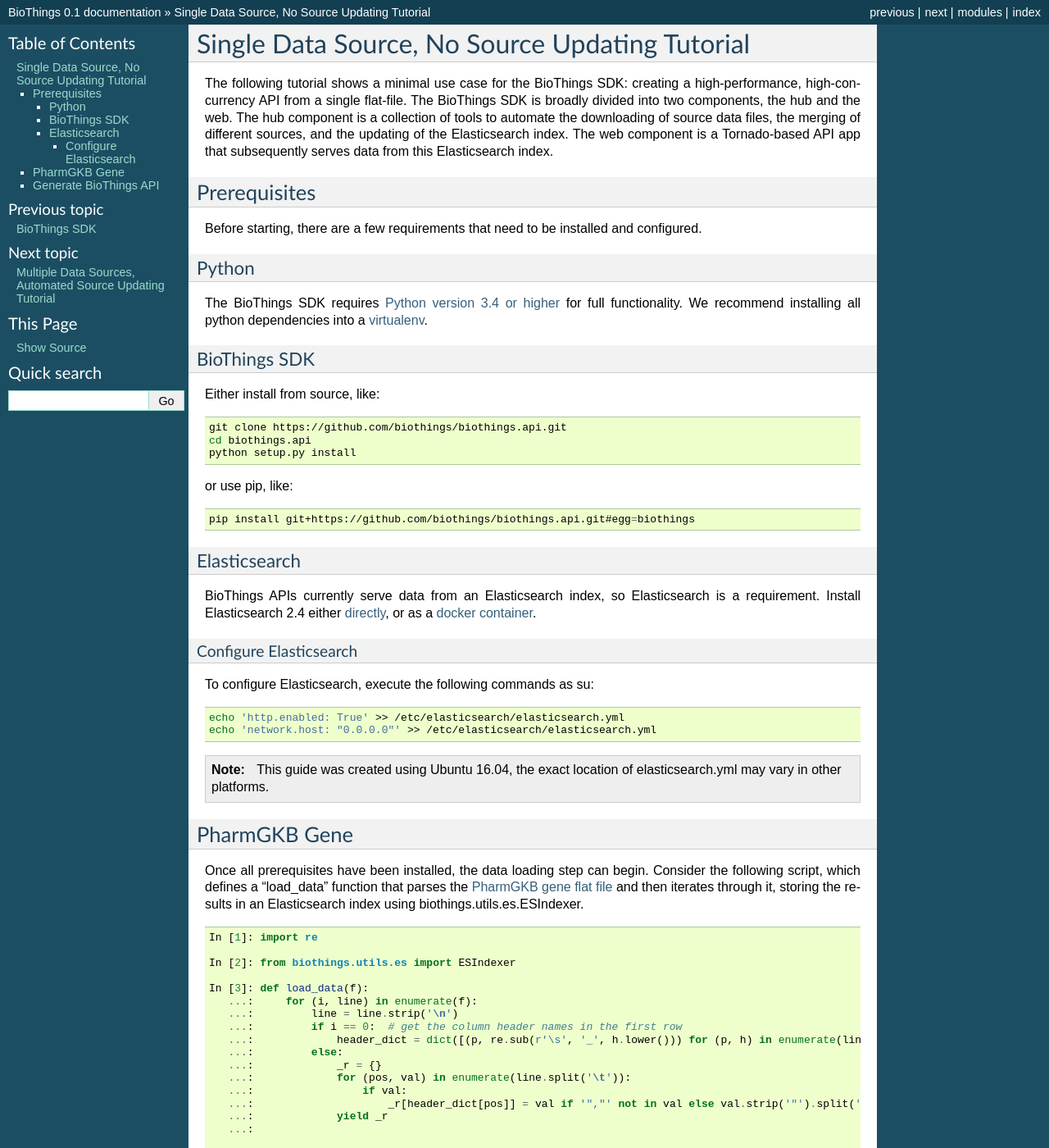
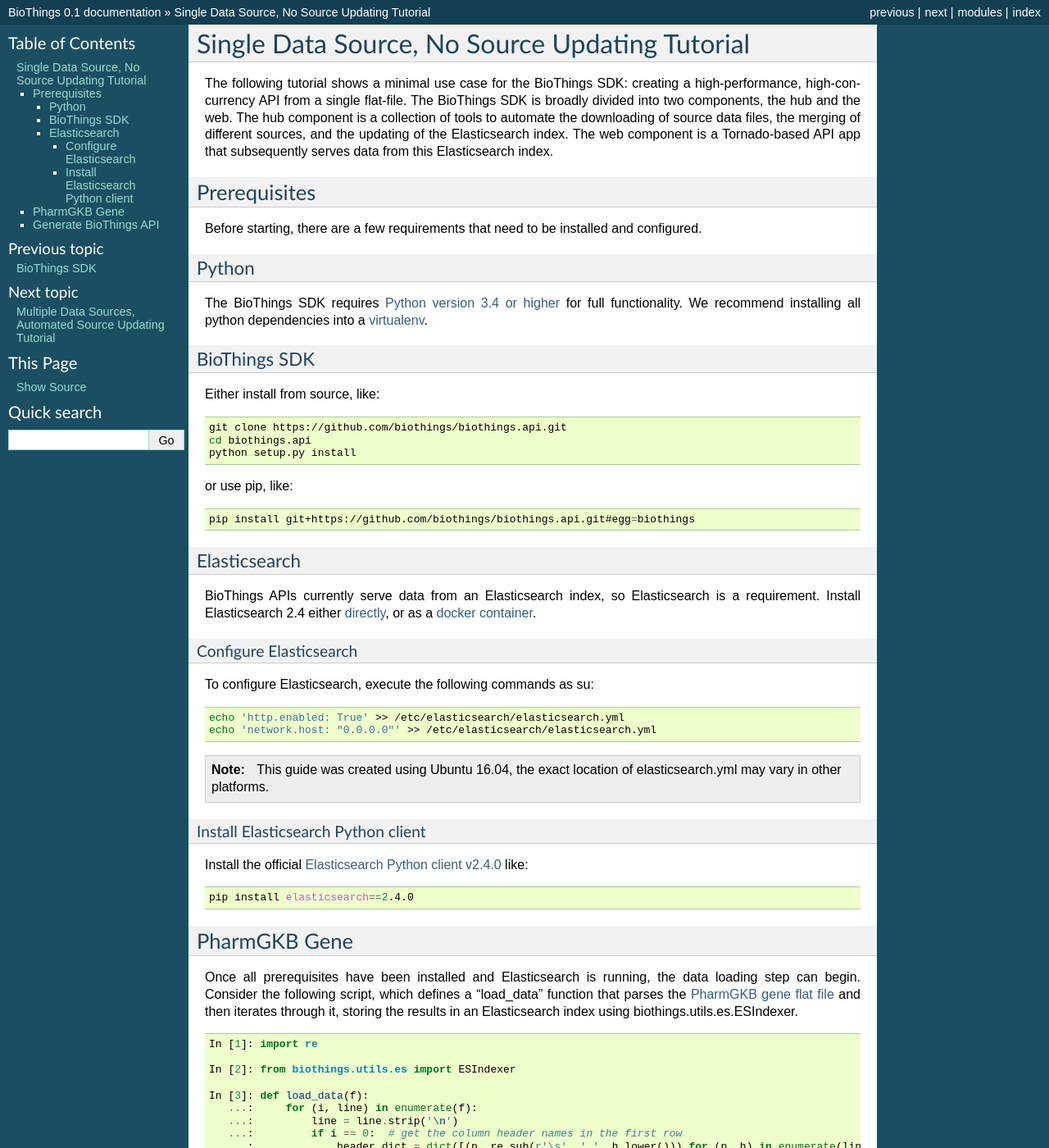
Before and after one commit to biothings/biothings.api, a Sphinx documentation site: the page built from docs/doc/single_source_tutorial.rst, in a window 1280 px wide and 1400 px high. Shown: the whole window at 82% size. Built offline with Sphinx 7.4.7, drawn with Linux system fonts in a browser that asks for light colours.

Commit message:
Slight modification of single source tutorial to add ES python client prerequisite

```diff
--- a/docs/doc/single_source_tutorial.rst
+++ b/docs/doc/single_source_tutorial.rst
@@ -56,10 +56,19 @@
 
 .. note:: This guide was created using Ubuntu 16.04, the exact location of elasticsearch.yml may vary in other platforms.
 
+Install Elasticsearch Python client
++++++++++++++++++++++++++++++++++++
+
+Install the official `Elasticsearch Python client v2.4.0 <http://elasticsearch-py.readthedocs.io/en/2.4.0/>`_ like:
+
+.. code-block:: bash
+
+    pip install elasticsearch==2.4.0
+
 PharmGKB Gene
 ^^^^^^^^^^^^^
 
-Once all prerequisites have been installed, the data loading step can begin.
+Once all prerequisites have been installed and Elasticsearch is running, the data loading step can begin.
 Consider the following script, which defines a "load_data" function that parses
 the `PharmGKB gene flat file <https://api.pharmgkb.org/v1/download/file/data/genes.zip>`_ and then iterates through it, storing the results in an Elasticsearch index using biothings.utils.es.ESIndexer.
 
```
